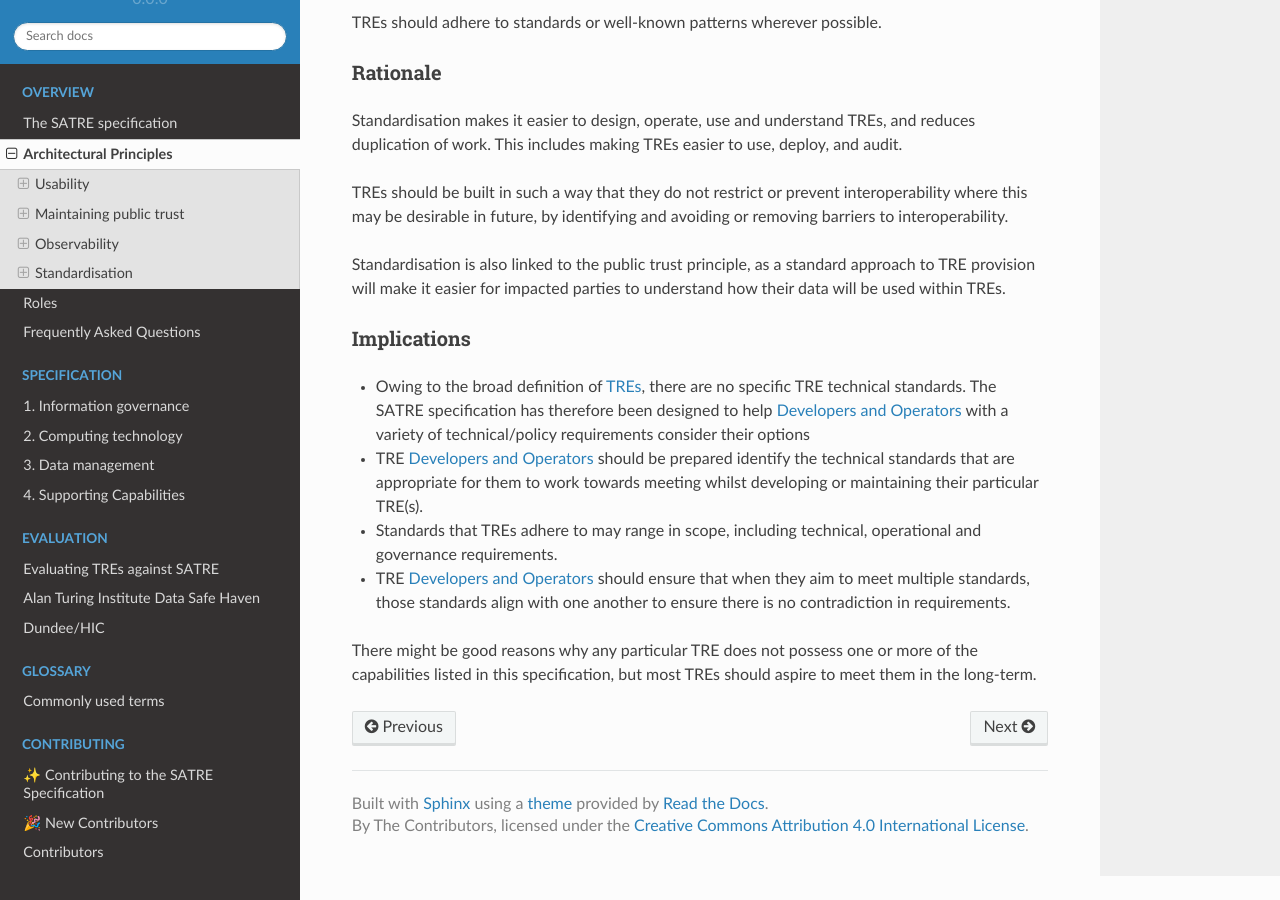
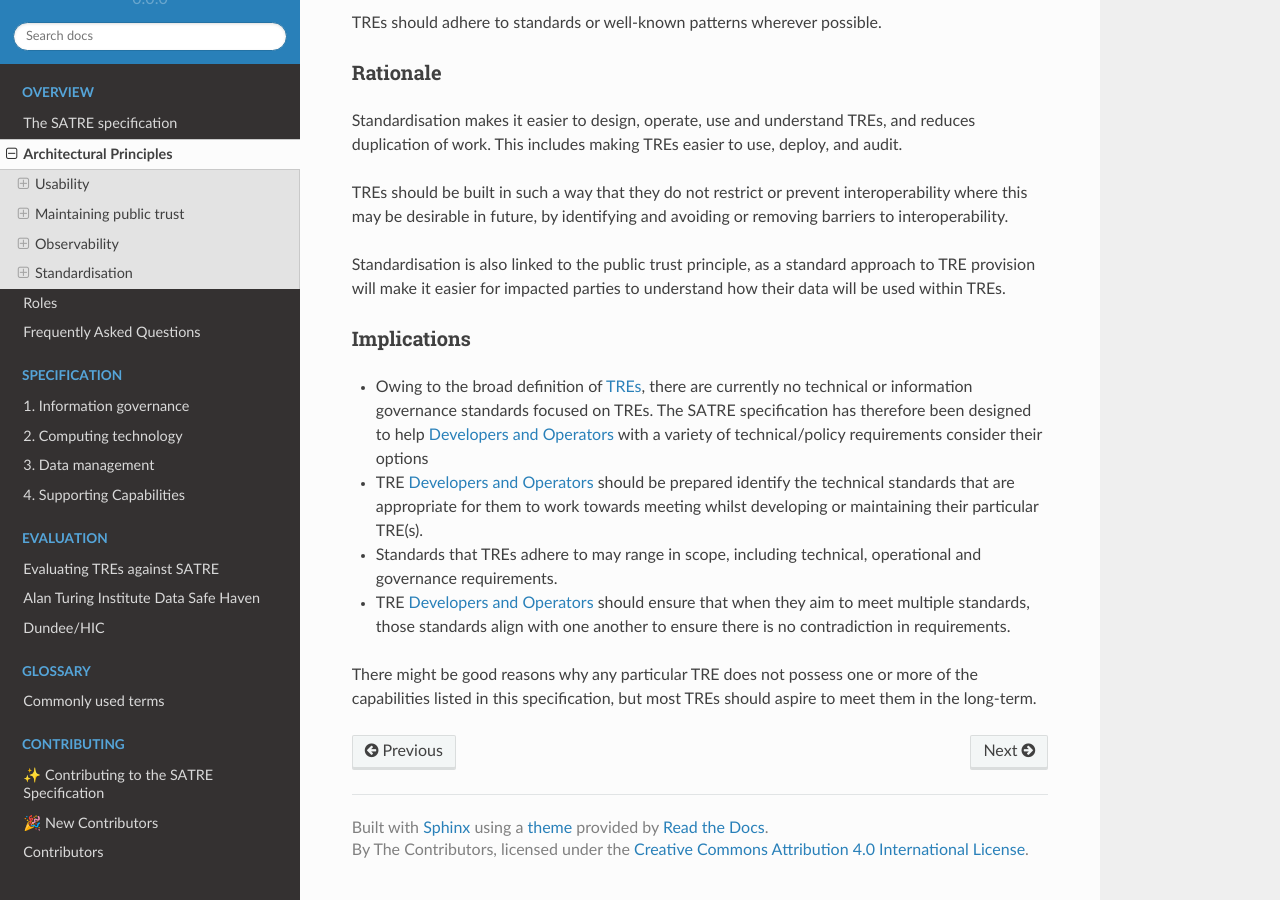
Before and after one commit to sa-tre/satre-specification, a Sphinx documentation site: the page built from docs/source/principles.md, in a window 1280 px wide and 900 px high, scrolled down 2889 px. Built offline with Sphinx 7.4.7 and the Read the Docs theme 2.0.0, drawn with Linux system fonts in a browser that asks for light colours.

Commit message:
:memo: Expand statement about standards

```diff
--- a/docs/source/principles.md
+++ b/docs/source/principles.md
@@ -108,7 +108,7 @@ Standardisation is also linked to the public trust principle, as a standard appr
 
 ### Implications
 
-- Owing to the broad definition of {term}`TREs <trusted research environment (TRE)>`, there are no specific TRE technical standards.
+- Owing to the broad definition of {term}`TREs <trusted research environment (TRE)>`, there are currently no technical or information governance standards focused on TREs.
   The SATRE specification has therefore been designed to help {ref}`Developers and Operators <infrastructure_roles>` with a variety of technical/policy requirements consider their options
 - TRE {ref}`Developers and Operators <infrastructure_roles>` should be prepared identify the technical standards that are appropriate for them to work towards meeting whilst developing or maintaining their particular TRE(s).
 - Standards that TREs adhere to may range in scope, including technical, operational and governance requirements.
```
